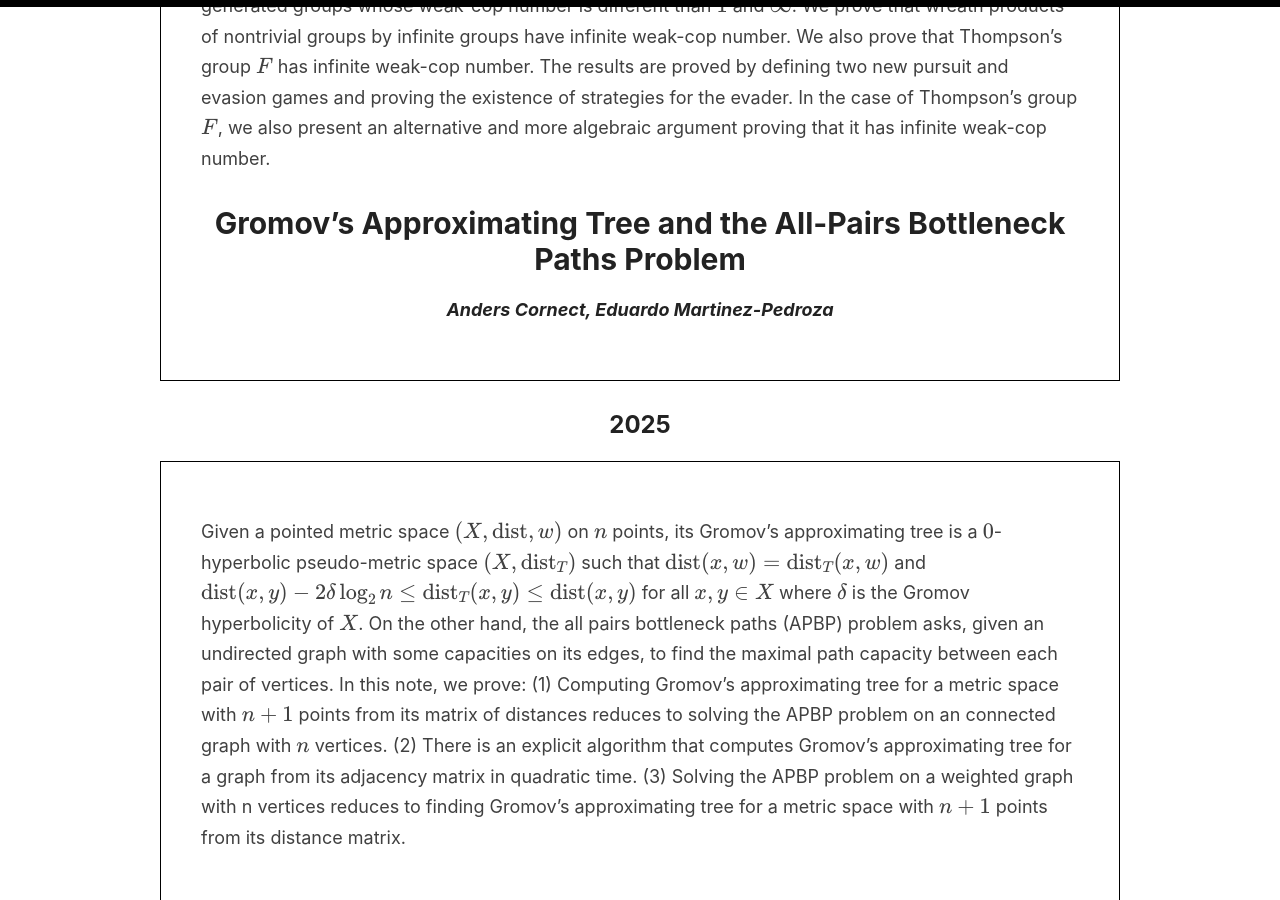
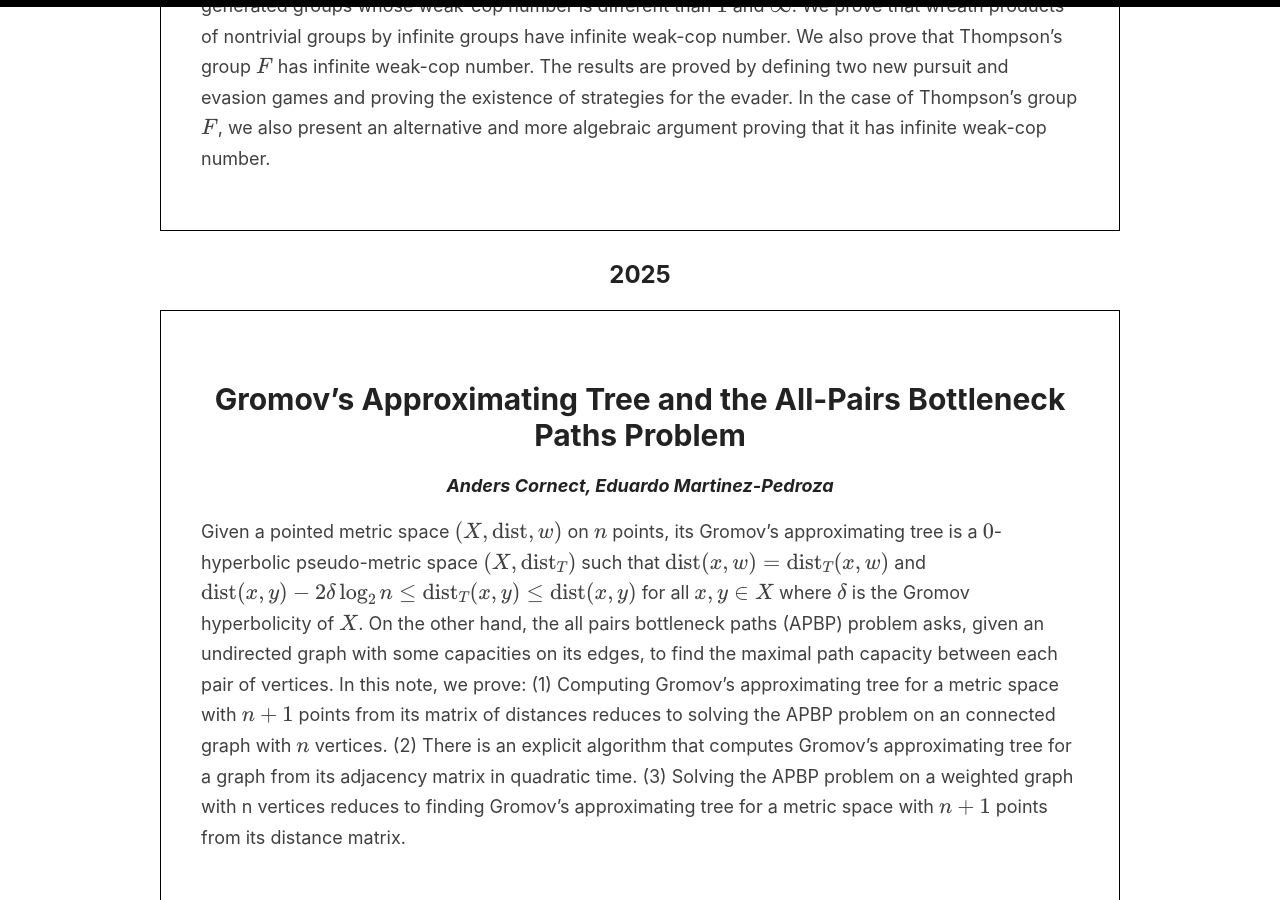
Before and after one commit to And-ers/And-ers.github.io, a Jekyll site: the page built from _pages/publications.md, in a window 1280 px wide and 900 px high, scrolled down 823 px. Built offline with Jekyll 4.4.1, drawn with Linux system fonts in a browser that asks for light colours.

```diff
--- a/_pages/publications.md
+++ b/_pages/publications.md
@@ -26,15 +26,15 @@ permalink: /publications/
 
 The weak-cop number of a graph, introduced by Lee et al (2023), is a quasi-isometric invariant of graphs and hence of finitely generated groups via their Cayley graphs. While for any \\(m \in \mathbb{Z}_+ \cup \\{\infty\\} \\) there exist graphs with weak-cop number \\(m\\), it is an open question whether there exists finitely generated groups whose weak-cop number is different than \\(1\\) and \\(\infty\\). We prove that wreath products of nontrivial groups by infinite groups have infinite weak-cop number. We also prove that Thompson's group \\(F\\) has infinite weak-cop number. The results are proved by defining two new pursuit and evasion games and proving the existence of strategies for the evader. In the case of Thompson's group \\(F\\), we also present an alternative and more algebraic argument proving that it has infinite weak-cop number.
 
-# [Gromov's Approximating Tree and the All-Pairs Bottleneck Paths Problem](https://arxiv.org/abs/2408.05338)
-#### *Anders Cornect, Eduardo Martinez-Pedroza*
-
-
 </div>
 
 ## 2025
 
+
 <div class="stylebox" markdown="1">
+
+# [Gromov's Approximating Tree and the All-Pairs Bottleneck Paths Problem](https://arxiv.org/abs/2408.05338)
+#### *Anders Cornect, Eduardo Martinez-Pedroza*
 
 Given a pointed metric space \\((X,\mathrm{dist},w)\\) on \\(n\\) points, its Gromov's approximating tree is a \\(0\\)-hyperbolic pseudo-metric space \\((X,\mathrm{dist}_T)\\) such that \\(\mathrm{dist}(x,w)=\mathrm{dist}_T(x,w)\\) and \\(\mathrm{dist}(x,y)−2\delta\log_2n \le \mathrm{dist}_T(x,y) \le \mathrm{dist}(x,y)\\) for all \\(x,y \in X\\) where \\(\delta\\) is the Gromov hyperbolicity of \\(X\\). On the other hand, the all pairs bottleneck paths (APBP) problem asks, given an undirected graph with some capacities on its edges, to find the maximal path capacity between each pair of vertices. In this note, we prove: (1) Computing Gromov's approximating tree for a metric space with \\(n+1\\) points from its matrix of distances reduces to solving the APBP problem on an connected graph with \\(n\\) vertices. (2) There is an explicit algorithm that computes Gromov's approximating tree for a graph from its adjacency matrix in quadratic time. (3) Solving the APBP problem on a weighted graph with n vertices reduces to finding Gromov's approximating tree for a metric space with \\(n+1\\) points from its distance matrix.
 
```
